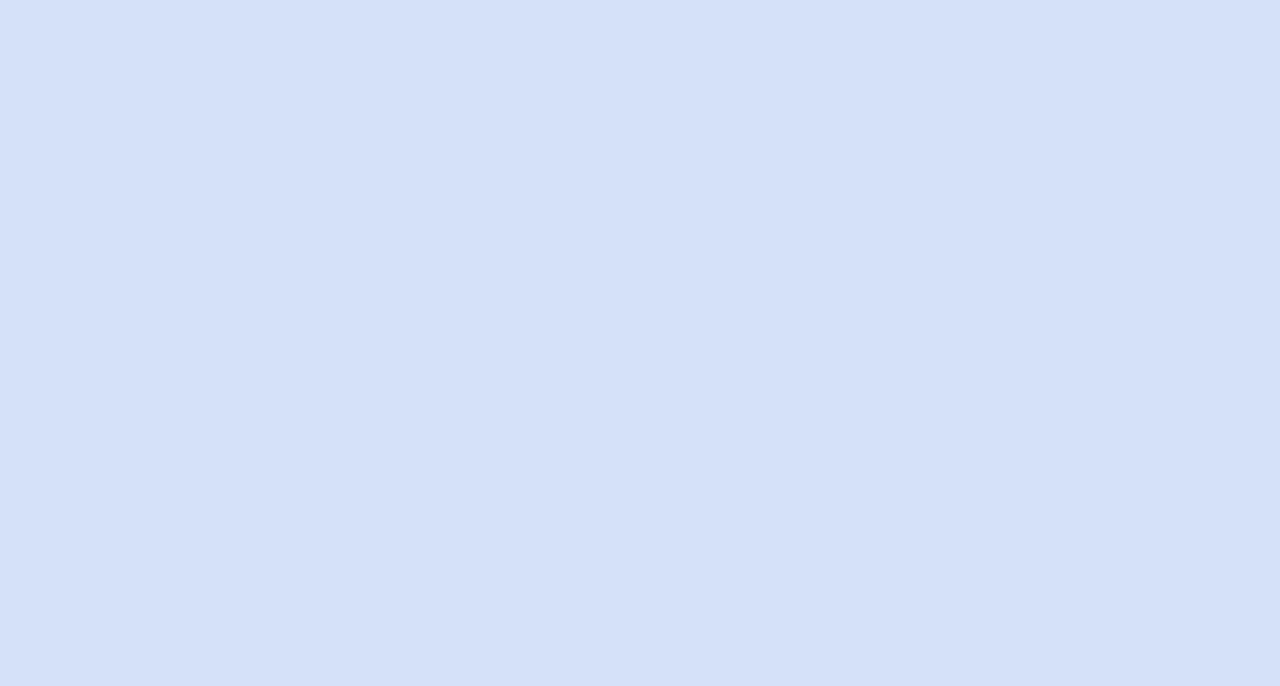
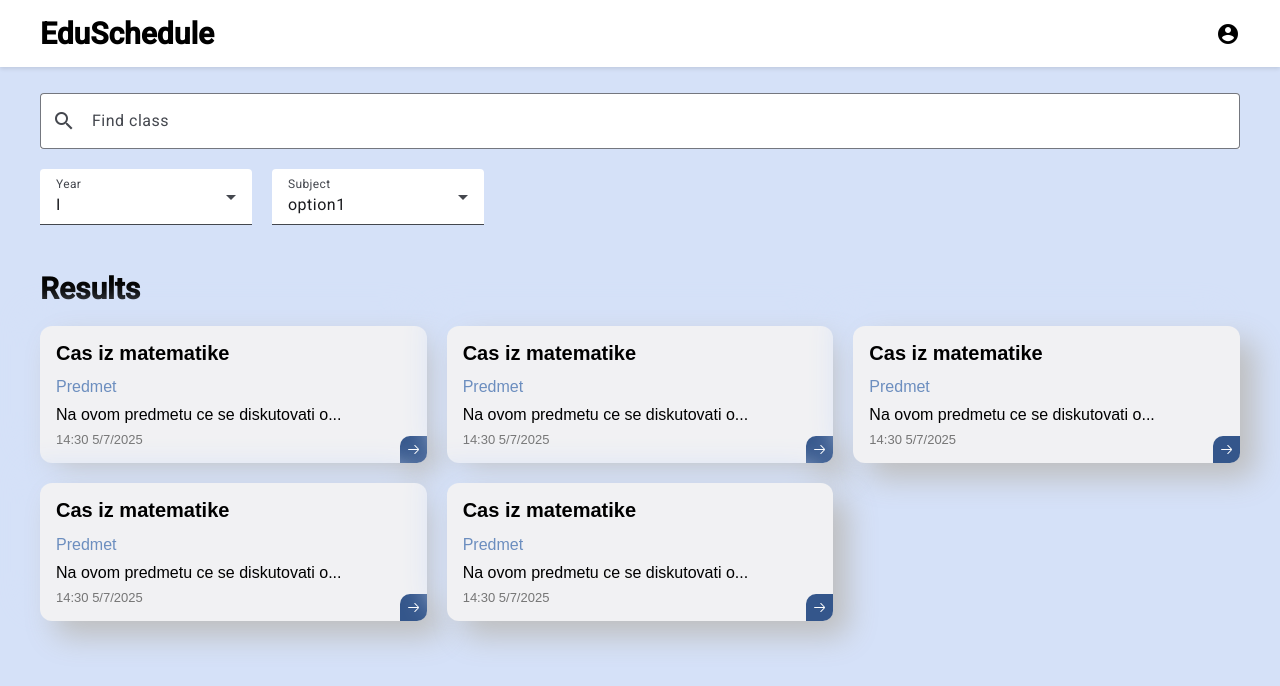
Before and after one commit to LukaIlic831/EduSchedule, an Angular app: page /search in a window 1280 px wide. Before the commit this address led to /. Shown: the top 686 px of the page. Built offline with nearby package versions, Linux system fonts and the light colour scheme.

Commit message:
created search class page

```diff
--- a/src/app/app.routes.ts
+++ b/src/app/app.routes.ts
@@ -5,6 +5,7 @@ import { ProfessorInfoPageComponent } from './feature/user-info/pages/professor-
 import { StudentInfoPageComponent } from './feature/user-info/pages/student-info-page/student-info-page.component';
 import { ProfessorDashboardPageComponent } from './feature/dashboard/pages/professor-dashboard-page/professor-dashboard-page.component';
 import { CreateClassPageComponent } from './feature/create-class/pages/create-class-page/create-class-page.component';
+import { SearchClassPageComponent } from './feature/search-class/pages/search-class-page/search-class-page.component';
 
 export const routes: Routes = [
   { path: '', redirectTo: 'sign-in', pathMatch: 'full' },
@@ -14,4 +15,5 @@ export const routes: Routes = [
   { path: 'student-info', component: StudentInfoPageComponent },
   { path: 'professor-dashboard', component: ProfessorDashboardPageComponent },
   { path: 'create-class', component: CreateClassPageComponent },
+  { path: 'search', component: SearchClassPageComponent },
 ];
--- a/src/app/feature/dashboard/pages/professor-dashboard-page/professor-dashboard-page.component.scss
+++ b/src/app/feature/dashboard/pages/professor-dashboard-page/professor-dashboard-page.component.scss
@@ -53,10 +53,7 @@
     }
 
     &--wrapper {
-      display: grid;
-      grid-template-columns: repeat(3, 1fr);
-      justify-content: center;
-      grid-gap: 20px;
+      @include grid-wrapper();
     }
   }
 
--- /dev/null
+++ b/src/app/feature/search-class/pages/search-class-page/search-class-page.component.html
@@ -0,0 +1,46 @@
+<app-nav />
+<div class="main__wrapper">
+  <div class="search__input">
+    <mat-form-field appearance="outline">
+      <mat-icon matPrefix>search</mat-icon>
+      <input matInput placeholder="Find class" />
+    </mat-form-field>
+  </div>
+  <div class="search__filters">
+    <div class="search__filter--fields">
+      <div class="search__filter--select">
+        <mat-form-field>
+          <mat-label>Year</mat-label>
+          <select matNativeControl>
+            <option value="I">I</option>
+            <option value="II">II</option>
+            <option value="III">III</option>
+            <option value="IV">IV</option>
+          </select>
+        </mat-form-field>
+      </div>
+      <div class="search__filter--select">
+        <mat-form-field>
+          <mat-label>Subject</mat-label>
+          <select matNativeControl>
+            <option value="option1">option1</option>
+            <option value="option2">option2</option>
+            <option value="option3">option3</option>
+          </select>
+        </mat-form-field>
+      </div>
+    </div>
+  </div>
+  <div class="search__classes">
+    <div class="search__classes--title">
+      <h1>Results</h1>
+    </div>
+    <div class="search__classes--wrapper">
+      <app-class />
+      <app-class />
+      <app-class />
+      <app-class />
+      <app-class />
+    </div>
+  </div>
+</div>
--- /dev/null
+++ b/src/app/feature/search-class/pages/search-class-page/search-class-page.component.scss
@@ -0,0 +1,48 @@
+@use "variables" as *;
+@use "mixins" as *;
+
+.search {
+  &__input {
+    width: 100%;
+    @include flex-center();
+    margin-top: $spacing-xxl;
+
+    mat-form-field {
+      width: 100%;
+    }
+  }
+
+  &__filters {
+    width: 100%;
+    @include flex-center();
+  }
+  &__filter {
+    &--fields {
+      width: 100%;
+      display: flex;
+    }
+
+    &--select:first-child {
+      margin-right: $spacing-xl;
+    }
+  }
+
+  &__classes {
+    width: 100%;
+    margin-top: $spacing-xxl;
+
+    &--title {
+      h1 {
+        font-size: $font-size-medium;
+      }
+    }
+
+    &--wrapper {
+      @include grid-wrapper();
+    }
+  }
+}
+
+::ng-deep .mat-mdc-text-field-wrapper {
+  background-color: white !important;
+}
--- a/src/styles/mixins.scss
+++ b/src/styles/mixins.scss
@@ -60,3 +60,10 @@
   right: 0;
   background: $background-light;
 }
+
+@mixin grid-wrapper {
+  display: grid;
+  grid-template-columns: repeat(3, 1fr);
+  justify-content: center;
+  grid-gap: 20px;
+}
```
Also changed, not shown: src/app/feature/search-class/pages/search-class-page/search-class-page.component.ts (added, +16 -0 lines), 1 other file (tests, documents, lock files or other folders).
